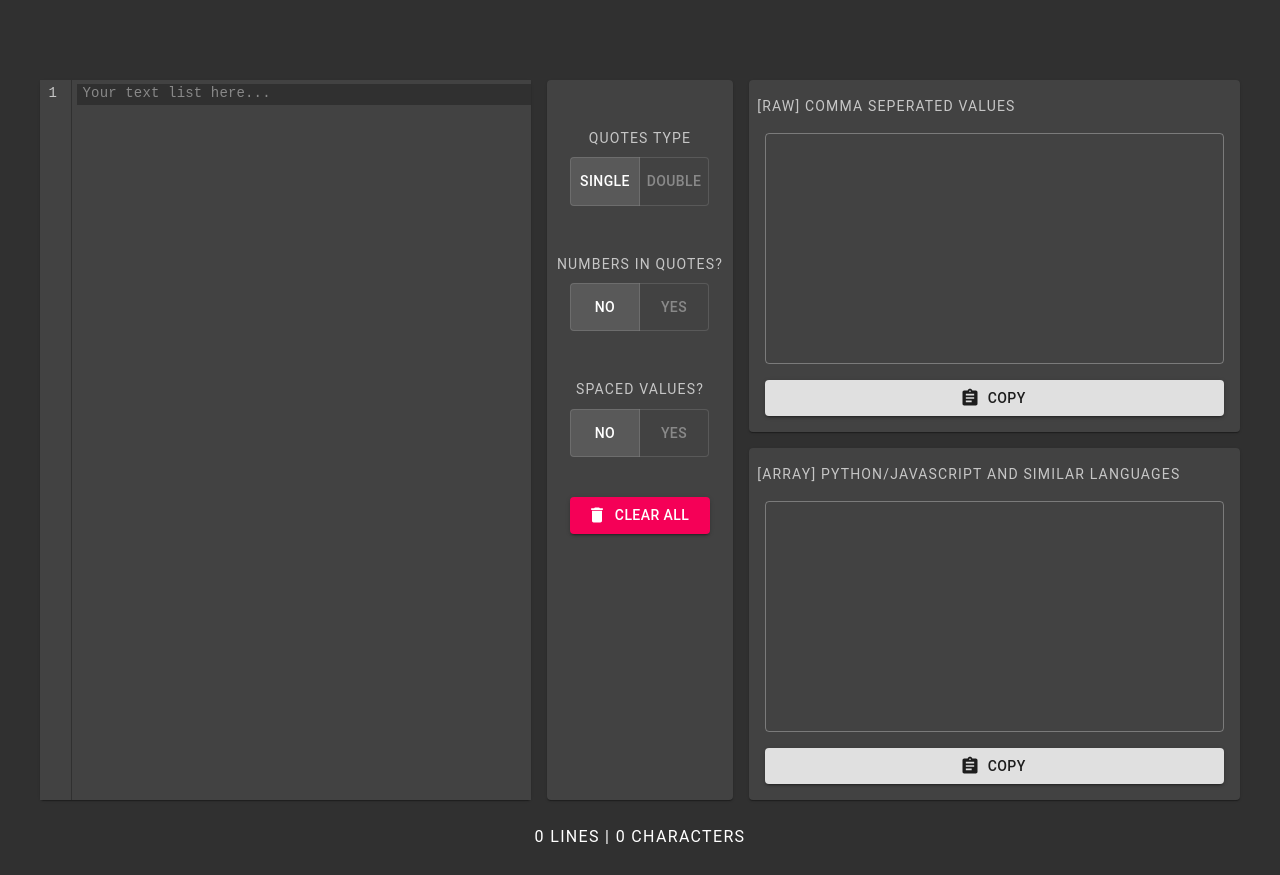
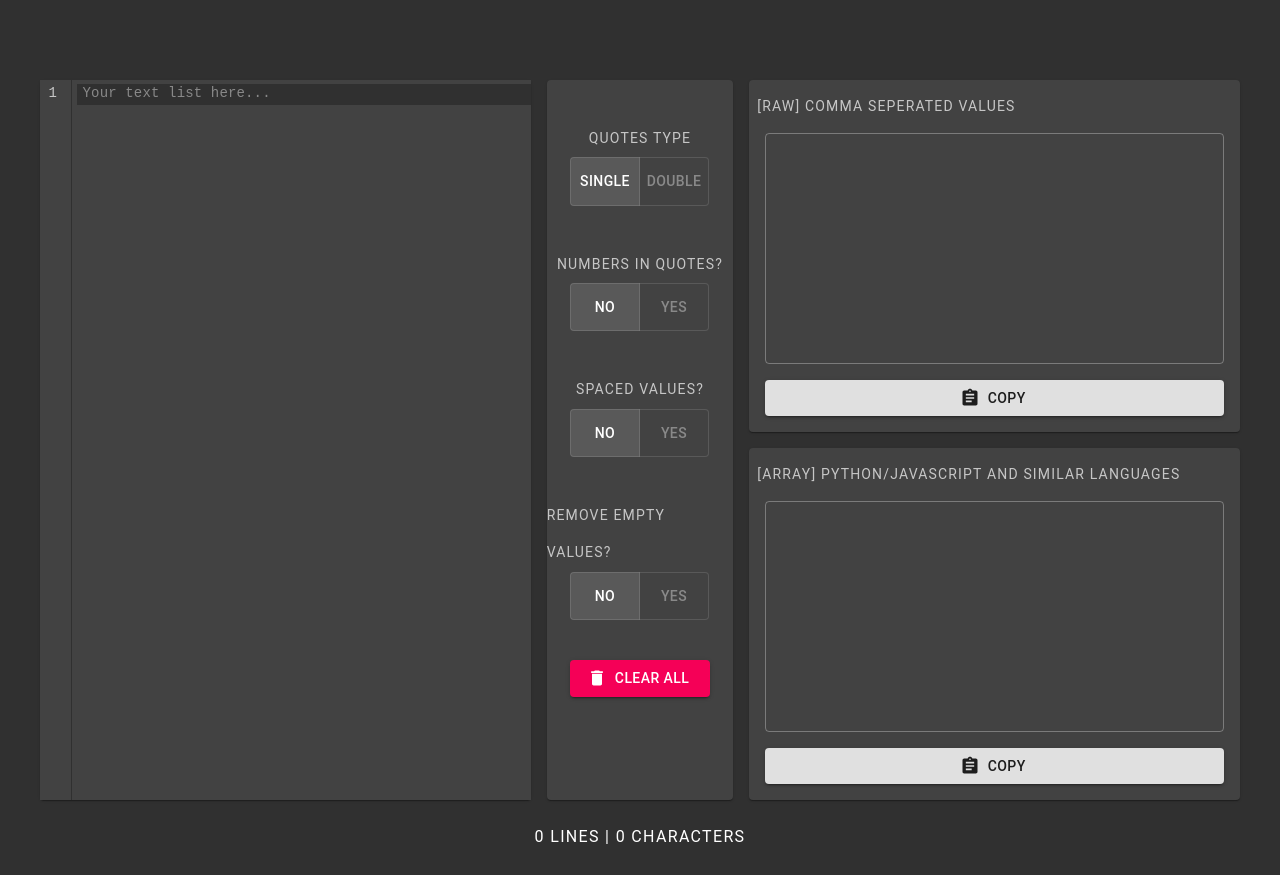
Before and after one commit to moe9195/parser, a React (Create React App) app: page / in a window 1280 px wide. Built offline with nearby package versions, Linux system fonts and the light colour scheme.

Commit message:
Added compacting feature.

```diff
--- a/src/Components/InputField.js
+++ b/src/Components/InputField.js
@@ -1,20 +1,10 @@
 import React from 'react';
 import CodeMirror from '@uiw/react-codemirror';
-import {
-  makeStyles,
-} from '@material-ui/core';
-
-
-const useStyles = makeStyles((theme) => ({
-  root: {
-  },
-}))
 
 const countLines = input => input === "" ? 0 : input.split(/\r\n|\r|\n/).length
 const countCharacters = input => input.length
 
 const InputField = ({ setCount, input, setInput }) => {
-  const classes = useStyles();
 
   const updateValues = (input) => {
     setInput(input);
@@ -27,7 +17,6 @@ const InputField = ({ setCount, input, setInput }) => {
   }
 
   return (
-    <div className={classes.root}>
     <CodeMirror
       placeholder="Your text list here..."
       value={input}
@@ -37,7 +26,6 @@ const InputField = ({ setCount, input, setInput }) => {
         updateValues(value)
       }}
     />
-    </div>
   );
 }
 
--- a/src/Components/ParsedArea.js
+++ b/src/Components/ParsedArea.js
@@ -44,21 +44,24 @@ const useStyles = makeStyles((theme) => ({
 
 const isNumeric = n => !isNaN(parseFloat(n)) && isFinite(n);
 
-const toCSV = (str, space) => space === "true" ? str.split("\n").join(', ') : str.split("\n").join(',')
+const toCSV = (str, space, compact) => {
+  let arr = compact === "true" ? str.split("\n").filter(n => n.length > 0) : str.split("\n");
+  return space === "true" ? arr.join(', ') : arr.join(',');
+}
 
-const toArray = (str, numInQuotes, doubleQuote, space) => {
+const toArray = (str, numInQuotes, doubleQuote, space, compact) => {
   if (str === "") return ""
   const arr = str.split("\n");
   const last = arr.pop();
   let parsed = '[';
   arr.forEach((n) => {
+    if (compact === "true" && n.length === 0) return;
     let val = isNumeric(n) && (numInQuotes === "false") ? parseFloat(n) : doubleQuote === "true" ? `"${n}"` : `'${n}'`
     if (space == "true") {
       parsed += `${val}, `
     } else {
       parsed += `${val},`
     }
-
   })
   parsed += `${isNumeric(last) && (numInQuotes === "false") ? parseFloat(last) : doubleQuote === "true" ? `"${last}"` : `'${last}'`}]`;
 
@@ -66,9 +69,9 @@ const toArray = (str, numInQuotes, doubleQuote, space) => {
 }
 
 
-const ParsedArea = ({ input, language, numInQuotes, doubleQuote, space }) => {
+const ParsedArea = ({ input, language, numInQuotes, doubleQuote, space, compact }) => {
   const classes = useStyles();
-  const output = language === 'csv' ? toCSV(input, space) : toArray(input, numInQuotes, doubleQuote, space)
+  const output = language === 'csv' ? toCSV(input, space, compact) : toArray(input, numInQuotes, doubleQuote, space, compact)
 
   return (
     <div className={classes.root}>
--- a/src/Components/Settings.js
+++ b/src/Components/Settings.js
@@ -9,7 +9,6 @@ import {
   ToggleButton,
   ToggleButtonGroup
 } from '@material-ui/lab';
-
 
 
 const useStyles = makeStyles((theme) => ({
@@ -36,7 +35,7 @@ const useStyles = makeStyles((theme) => ({
   }
 }))
 
-const Settings = ({ numInQuotes, setNumInQuotes, doubleQuote, setDoubleQuote, space, setSpace, resetData }) => {
+const Settings = ({ numInQuotes, setNumInQuotes, doubleQuote, setDoubleQuote, space, setSpace, compact, setCompact, resetData }) => {
   const classes = useStyles();
 
   const handleNumInQuotes = (event, newNumInQuotes) => {
@@ -49,6 +48,10 @@ const Settings = ({ numInQuotes, setNumInQuotes, doubleQuote, setDoubleQuote, sp
 
   const handleSpace = (event, newSpace) => {
     setSpace(newSpace);
+  };
+
+  const handleCompact = (event, newCompact) => {
+    setCompact(newCompact);
   };
 
   return (
@@ -65,7 +68,6 @@ const Settings = ({ numInQuotes, setNumInQuotes, doubleQuote, setDoubleQuote, sp
         <ToggleButton className={classes.button} value="false">Single</ToggleButton>
         <ToggleButton className={classes.button} value="true">Double</ToggleButton>
       </ToggleButtonGroup>
-
       <Typography variant="overline" className={classes.description}>
         numbers in quotes?
       </Typography>
@@ -78,7 +80,6 @@ const Settings = ({ numInQuotes, setNumInQuotes, doubleQuote, setDoubleQuote, sp
         <ToggleButton className={classes.button} value="false">No</ToggleButton>
         <ToggleButton className={classes.button} value="true">Yes</ToggleButton>
       </ToggleButtonGroup>
-
       <Typography variant="overline" className={classes.description}>
         spaced values?
       </Typography>
@@ -91,6 +92,20 @@ const Settings = ({ numInQuotes, setNumInQuotes, doubleQuote, setDoubleQuote, sp
         <ToggleButton className={classes.button} value="false">No</ToggleButton>
         <ToggleButton className={classes.button} value="true">Yes</ToggleButton>
       </ToggleButtonGroup>
+
+      <Typography variant="overline" className={classes.description}>
+        remove empty values?
+      </Typography>
+      <ToggleButtonGroup className={classes.buttonGroup}
+        value={compact}
+        exclusive
+        onChange={handleCompact}
+        aria-label="compact selector buttons"
+      >
+        <ToggleButton className={classes.button} value="false">No</ToggleButton>
+        <ToggleButton className={classes.button} value="true">Yes</ToggleButton>
+      </ToggleButtonGroup>
+
 
       <Button
         variant="contained"
--- a/src/Components/Window.js
+++ b/src/Components/Window.js
@@ -47,6 +47,7 @@ const Window = ({ }) => {
   const [numInQuotes, setNumInQuotes] = useState('false');
   const [doubleQuote, setDoubleQuote] = useState('false');
   const [space, setSpace] = useState('false');
+  const [compact, setCompact] = useState('false');
   const [input, setInput] = useState('');
   const [count, setCount] = useState({
     lines: 0,
@@ -84,6 +85,8 @@ const Window = ({ }) => {
               setDoubleQuote={setDoubleQuote}
               space={space}
               setSpace={setSpace}
+              compact={compact}
+              setCompact={setCompact}
               resetData={resetData}
             />
           </Paper>
@@ -98,6 +101,7 @@ const Window = ({ }) => {
                   numInQuotes={numInQuotes}
                   doubleQuote={doubleQuote}
                   space={space}
+                  compact={compact}
                   />
               </Paper>
             ))
```
Lines whose indentation alone changed are shown as unchanged.
